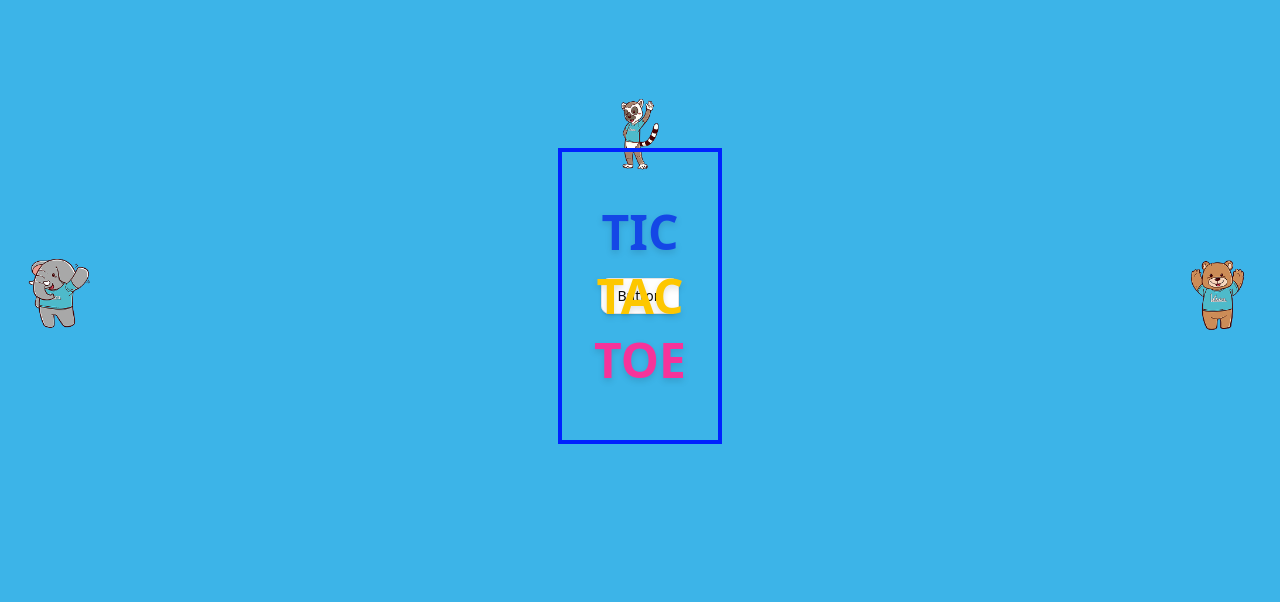
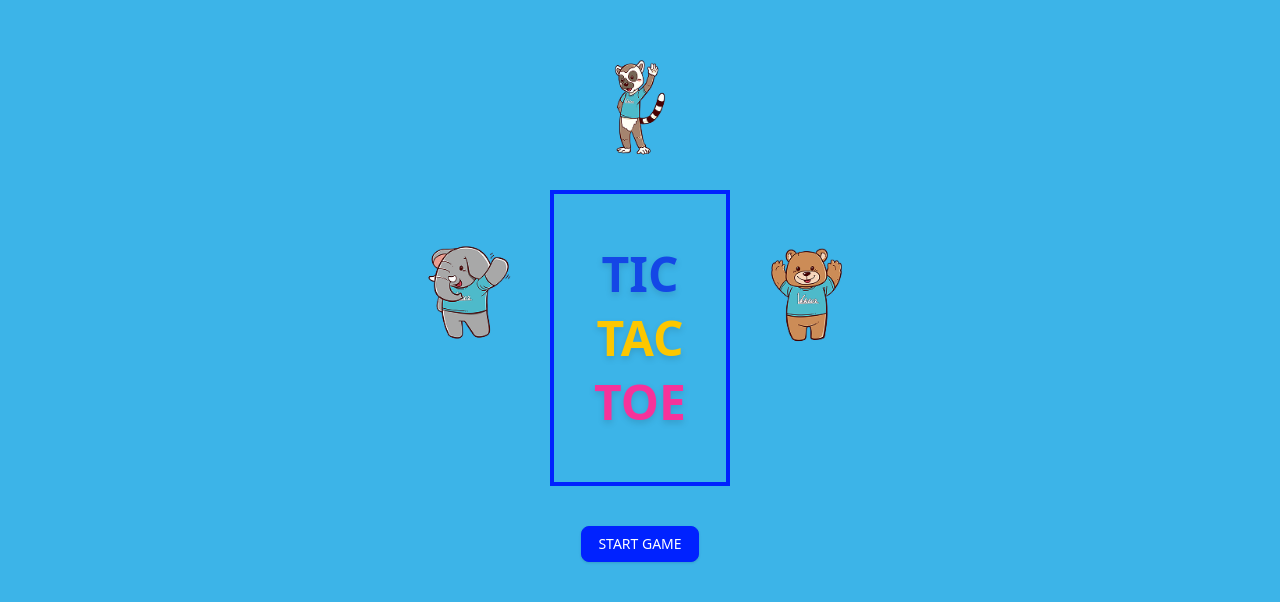
Before and after one commit to irilstr/tictactoe, a React (Vite) app: page / in a window 1280 px wide. Shown: the part 104-706 px from the top of the page. Built offline with nearby package versions, Linux system fonts and the light colour scheme.

Commit message:
Finished the startGame.tsx, need to add a link to the button.

```diff
--- a/src/App.tsx
+++ b/src/App.tsx
@@ -1,10 +1,10 @@
-import StartScreen from "./components/startScreen";
+import StartGame from "./components/startGame";
 
 function App() {
   return (
     <>
       <div className="h-screen flex flex-col bg-[#3CB4E8]">
-        <StartScreen />
+        <StartGame />
       </div>
     </>
   );
--- a/src/components/button.tsx
+++ b/src/components/button.tsx
@@ -13,8 +13,7 @@ const buttonVariants = cva(
           "bg-primary text-primary-foreground shadow hover:bg-primary/90",
         destructive:
           "bg-destructive text-destructive-foreground shadow-sm hover:bg-destructive/90",
-        outline:
-          "border border-input bg-background shadow-sm hover:bg-accent hover:text-accent-foreground",
+        outline: "border border-input bg-background shadow-sm  hover:scale-105",
         secondary:
           "bg-secondary text-secondary-foreground shadow-sm hover:bg-secondary/80",
         ghost: "hover:bg-accent hover:text-accent-foreground",
--- /dev/null
+++ b/src/components/startGame.tsx
@@ -0,0 +1,30 @@
+import { Button } from "./button";
+
+export default function StartGame() {
+  return (
+    <div className="w-screen h-screen flex flex-row items-center justify-center">
+      <div>
+        <img src="elephant.png" alt="elephant" className="h-20 lg:h-40" />
+      </div>
+      <div className="flex flex-col items-center justify-center">
+        <img src="lemur.png" alt="lemur" className="h-20 lg:h-40" />
+
+        <div className="border-4 border-[#0022FF] px-6 py-8 md:px-10 md:py-12">
+          <h1 className="text-3xl md:text-5xl font-bold text-center leading-[2.5rem] md:leading-[4rem] font-audiowide">
+            <span className="text-blue-700 drop-shadow-md">TIC</span> <br />
+            <span className="text-yellow-400 drop-shadow-md">TAC</span> <br />
+            <span className="text-pink-500 drop-shadow-md">TOE</span>
+          </h1>
+        </div>
+
+        <Button
+          variant="outline"
+          className="mt-6 md:mt-10 bg-[#0022FF] border-[#0022FF] text-white"
+        >
+          START GAME
+        </Button>
+      </div>
+      <img src="tor.png" alt="tor" className="h-20 lg:h-40" />
+    </div>
+  );
+}
--- a/src/components/startScreen.tsx
+++ /dev/null
@@ -1,31 +0,0 @@
-import { Button } from "./button";
-
-export default function StartScreen() {
-  return (
-    <>
-      <div className="h-full flex flex-col items-center justify-center relative">
-        <img
-          src="/BergenMaskot.png"
-          alt="BergenMaskot"
-          className="absolute top-45 h-30"
-        />
-        <img
-          src="/elephant.png"
-          alt="elephant"
-          className="absolute left-0 h-30"
-        />
-        <img src="/tor.png" alt="tor" className="absolute right-0 h-30" />
-        <div className="absolute border-4 border-[#0022FF] px-8 py-12 flex flex-row">
-          <h1 className="text-5xl font-bold text-center leading-[4rem]">
-            <span className="text-blue-700 drop-shadow-md">TIC</span> <br />
-            <span className="text-yellow-400 drop-shadow-md">TAC</span> <br />
-            <span className="text-pink-500 drop-shadow-md">TOE</span>
-          </h1>
-        </div>
-        <Button variant="outline" className="top-100">
-          Button
-        </Button>
-      </div>
-    </>
-  );
-}
```
Also changed, not shown: public/lemur.png (renamed from public/BergenMaskot.png).
